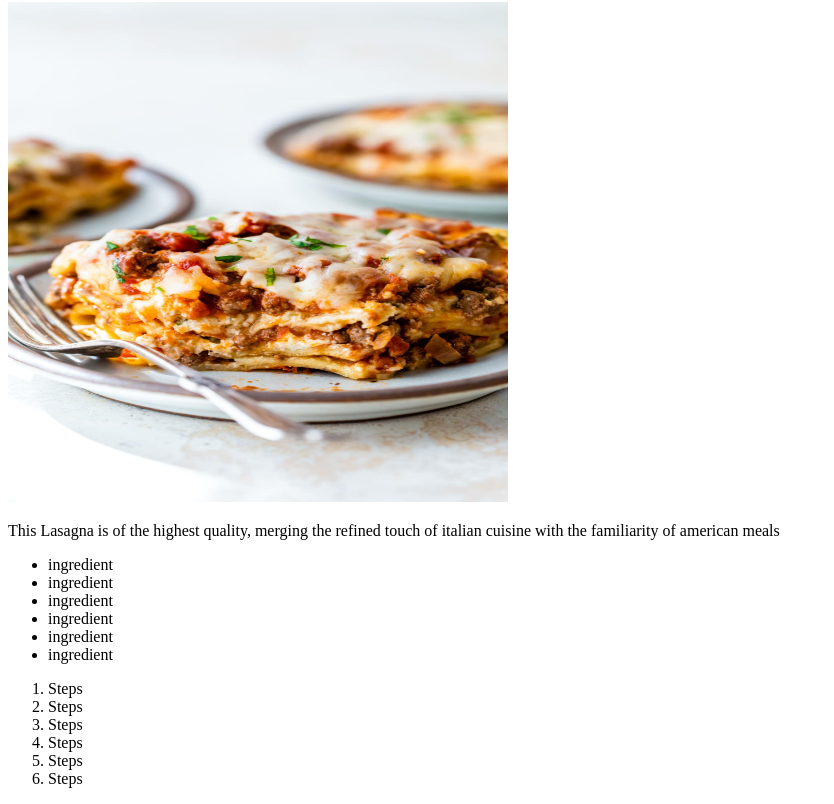
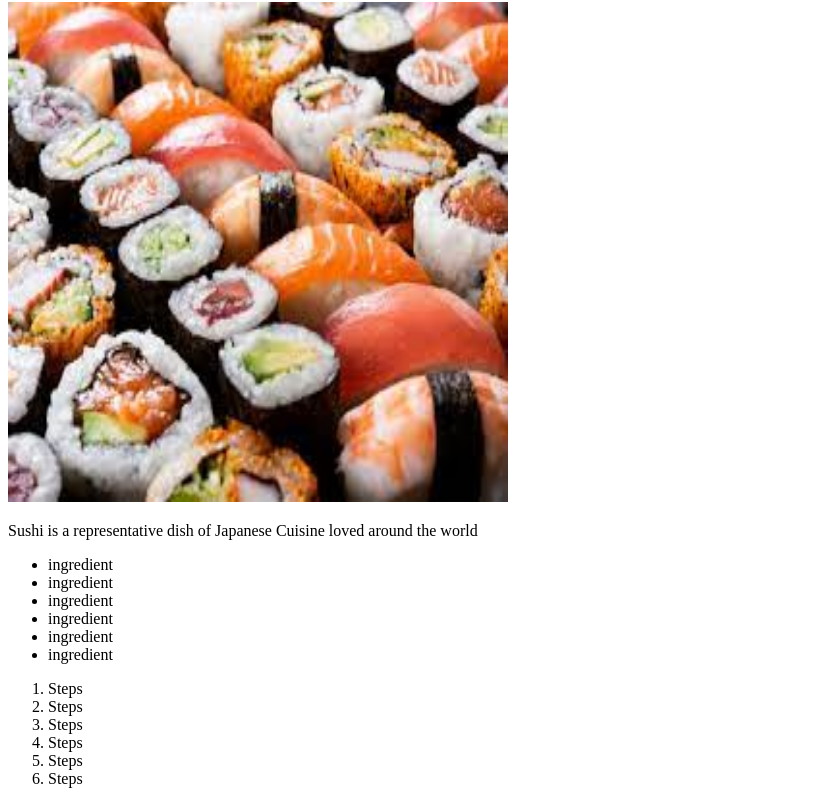
Before and after one commit to rmasuda12/odin_recipes, a plain HTML site: page recipes/sushi.html in a window 1280 px wide. Shown: the part 78-882 px from the top of the page, without its empty margins (0-834 px from the left). Drawn offline with Linux system fonts and the light colour scheme.

Commit message:
Adjusting links and replacing images
Updated the links to the images on the recipe pages.
Pushing this commit to be able to see a more updated
version of the webpages on github.

```diff
--- a/recipes/sushi.html
+++ b/recipes/sushi.html
@@ -7,8 +7,8 @@
 </head>
 <body>
     <h1>Lasagna</h1>
-    <img src="../images_links/Lasagna-12.jpg" height="500" width="500">
-    <p>This Lasagna is of the highest quality, merging the refined touch of italian cuisine with the familiarity of american meals</p>
+    <img src="../images_links/sushi.jpeg" height="500" width="500">
+    <p>Sushi is a representative dish of Japanese Cuisine loved around the world</p>
     <ul>
         <li>ingredient</li>
         <li>ingredient</li>
```
Also changed, not shown: index.html (+2 -3 lines), recipes/butter_chicken.html (+1 -1 lines), images_links/sushi.avif (deleted), images_links/sushi.jpeg (added).
